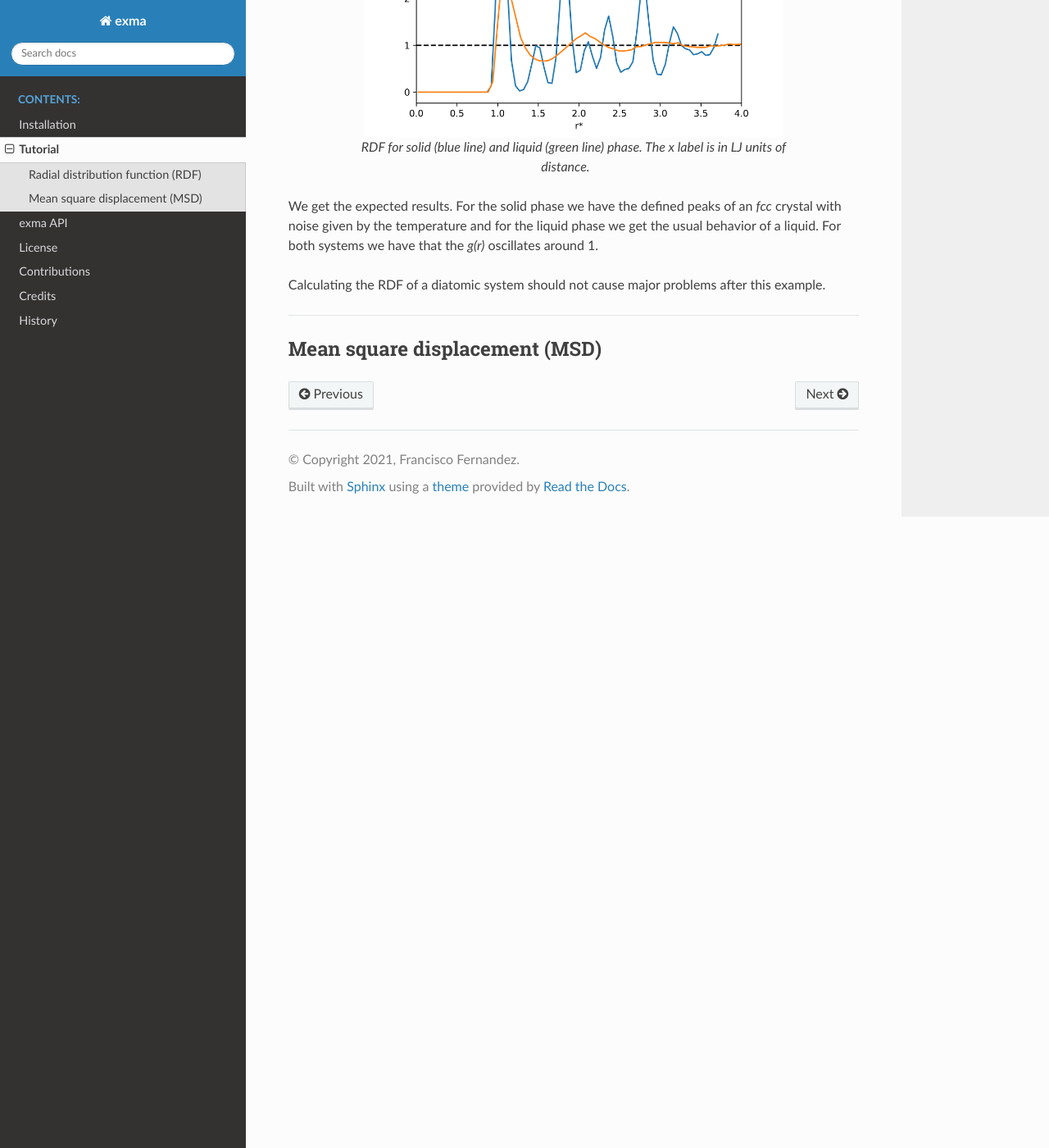
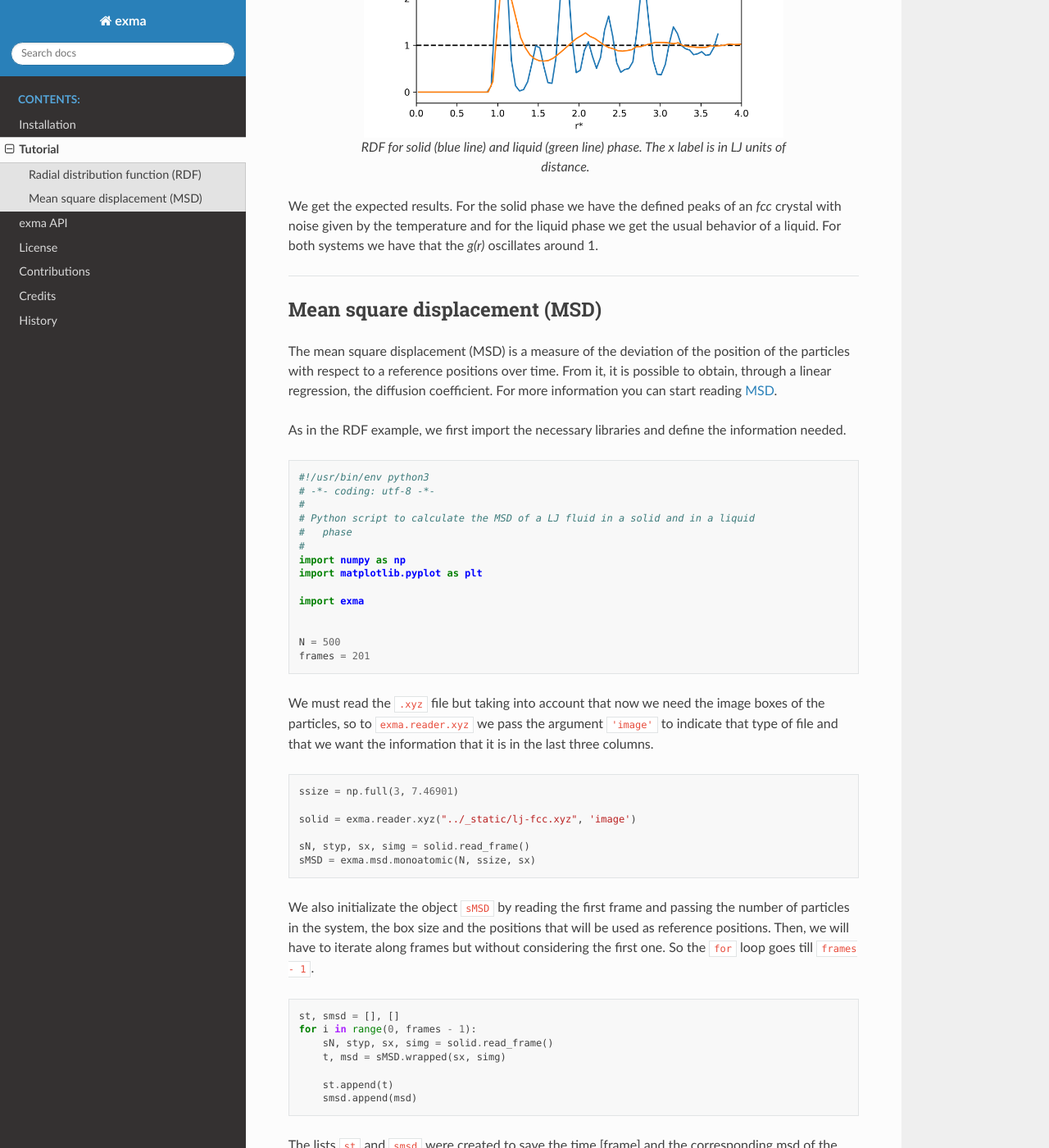
Before and after one commit to fernandezfran/exma, a Sphinx documentation site: the page built from docs/source/tutorial.rst, in a window 1280 px wide and 1400 px high, scrolled down 2523 px. Shown: the whole window at 82% size. Built offline with Sphinx 7.4.7 and the Read the Docs theme 2.0.0, drawn with Linux system fonts in a browser that asks for light colours; some of the changed text lies outside the part shown.

Commit message:
tutorial: MSD LJ example

```diff
--- /dev/null
+++ b/docs/source/_templates/msd.py
@@ -0,0 +1,65 @@
+#!/usr/bin/env python3
+# -*- coding: utf-8 -*-
+#
+# Python script to calculate the MSD of a LJ fluid in a solid and in a liquid
+#   phase
+#
+import numpy as np
+import matplotlib.pyplot as plt
+
+import exma
+
+
+# solid phase
+N = 500
+
+frames = 201
+ssize = np.full(3, 7.46901)
+
+solid = exma.reader.xyz("../_static/lj-fcc.xyz", 'image')
+
+sN, styp, sx, simg = solid.read_frame()
+sMSD = exma.msd.monoatomic(N, ssize, sx)
+
+st, smsd = [], []
+for i in range(0, frames - 1):
+    sN, styp, sx, simg = solid.read_frame()
+    t, msd = sMSD.wrapped(sx, simg)
+
+    st.append(t)
+    smsd.append(msd)
+
+solid.file_close()
+st = np.asarray(st)
+smsd = np.asarray(smsd)
+
+
+# solid phase
+frames = 201
+lsize = np.full(3, 8.54988)
+
+liquid = exma.reader.xyz("../_static/lj-liquid.xyz", 'image')
+
+lN, ltyp, lx, limg = liquid.read_frame()
+lMSD = exma.msd.monoatomic(N, lsize, lx)
+
+lt, lmsd = [], []
+for i in range(0, frames - 1):
+    lN, ltyp, lx, limg = liquid.read_frame()
+    t, msd = lMSD.wrapped(lx, limg)
+
+    lt.append(t)
+    lmsd.append(msd)
+
+liquid.file_close()
+lt = np.asarray(lt)
+lmsd = np.asarray(lmsd)
+
+# graphic
+plt.xlabel("frames")
+plt.ylabel("MSD")
+plt.plot(st, smsd, label='solid')
+plt.plot(lt, lmsd, label='liquid')
+plt.legend()
+plt.savefig('msd.png', dpi=600)
+plt.show()
--- a/docs/source/tutorial.rst
+++ b/docs/source/tutorial.rst
@@ -9,12 +11,11 @@ In this tutorial we will use *exma* to calculate some properties of a Lennard-Jo
 Radial distribution function (RDF)
 ----------------------------------
 
-The pair radial distribution function (RDF), *g(r)*, characterizes the local structure of a fluid, and describes the probability to find and atom in a shell at distance *r* from a reference atom. *exma* calculate this quantity as the ratio between the average density at distance *r* from the reference atom and the density at that same distance of an ideal gas. For more information you can start reading `rdf`_.
+The pair radial distribution function (RDF), *g(r)*, characterizes the local structure of a fluid, and describes the probability to find an atom in a shell at distance *r* from a reference atom. *exma* calculate this quantity as the ratio between the average density at distance *r* from the reference atom and the density at that same distance of an ideal gas. For more information you can start reading `rdf`_.
 
 .. _rdf: https://en.wikipedia.org/wiki/Radial_distribution_function
 
 First of all, we must import the necessary libraries at the beggining of the script in python.
-
 
 .. code-block:: python
 
@@ -33,7 +34,7 @@ Before starting we need some infomation: the number of particles, the number of
 
 .. code-block:: python
 
-    N=500
+    N = 500
     frames = 201
     ssize = np.full(3, 7.46901)
 
@@ -107,10 +108,113 @@ and get the following graph.
 
 We get the expected results. For the solid phase we have the defined peaks of an *fcc* crystal with noise given by the temperature and for the liquid phase we get the usual behavior of a liquid. For both systems we have that the *g(r)* oscillates around 1.
 
-Calculating the RDF of a diatomic system should not cause major problems after this example.
-
 ----------------------------------------------------------------------------------
 
 
 Mean square displacement (MSD)
 ------------------------------
+
+The mean square displacement (MSD) is a measure of the deviation of the position of the particles with respect to a reference positions over time. From it, it is possible to obtain, through a linear regression, the diffusion coefficient. For more information you can start reading `MSD`_.
+
+.. _MSD: https://en.wikipedia.org/wiki/Mean_squared_displacement
+
+As in the RDF example, we first import the necessary libraries and define the information needed.
+
+.. code-block:: python
+
+    #!/usr/bin/env python3
+    # -*- coding: utf-8 -*-
+    #
+    # Python script to calculate the MSD of a LJ fluid in a solid and in a liquid
+    #   phase
+    #
+    import numpy as np
+    import matplotlib.pyplot as plt
+
+    import exma
+
+
+    N = 500
+    frames = 201
+
+We must read the ``.xyz`` file but taking into account that now we need the image boxes of the particles, so to ``exma.reader.xyz`` we pass the argument ``'image'`` to indicate that type of file and that we want the information that it is in the last three columns.
+
+.. code-block:: python
+
+    ssize = np.full(3, 7.46901)
+
+    solid = exma.reader.xyz("../_static/lj-fcc.xyz", 'image')
+
+    sN, styp, sx, simg = solid.read_frame()
+    sMSD = exma.msd.monoatomic(N, ssize, sx)
+
+We also initializate the object ``sMSD`` by reading the first frame and passing the number of particles in the system, the box size and the positions that will be used as reference positions. Then, we will have to iterate along frames but without considering the first one. So the ``for`` loop goes till ``frames - 1``.
+
+.. code-block:: python
+
+    st, smsd = [], []
+    for i in range(0, frames - 1):
+        sN, styp, sx, simg = solid.read_frame()
+        t, msd = sMSD.wrapped(sx, simg)
+
+        st.append(t)
+        smsd.append(msd)
+
+The lists ``st`` and ``smsd`` were created to save the time [frame] and the corresponding msd of the actual frame. The data is obtained from using the function ``wrapped`` that has the actual positions and image box as arguments.
+
+When the loop finishes, we close the file and convert the lists to numpy arrays.
+
+.. code-block:: python
+
+    solid.file_close()
+    st = np.asarray(st)
+    smsd = np.asarray(smsd)
+
+The same can be done to the liquid phase.
+
+.. code-block:: python
+
+    lsize = np.full(3, 8.54988)
+
+    liquid = exma.reader.xyz("../_static/lj-liquid.xyz", 'image')
+
+    lN, ltyp, lx, limg = liquid.read_frame()
+    lMSD = exma.msd.monoatomic(N, lsize, lx)
+
+    lt, lmsd = [], []
+    for i in range(0, frames - 1):
+        lN, ltyp, lx, limg = liquid.read_frame()
+        t, msd = lMSD.wrapped(lx, limg)
+
+        lt.append(t)
+        lmsd.append(msd)
+
+    liquid.file_close()
+    lt = np.asarray(lt)
+    lmsd = np.asarray(lmsd)
+
+After the analysis is completed we can use ``matplotlib.pyplot``
+
+.. code-block:: python
+
+    plt.xlabel("frames")
+    plt.ylabel("MSD")
+    plt.plot(st, smsd, label='solid')
+    plt.plot(lt, lmsd, label='liquid')
+    plt.legend()
+    plt.savefig('msd.png', dpi=600)
+    plt.show()
+
+to get the following graph
+
+.. figure:: _templates/msd.png
+   :alt: MSD solid and liquid
+   :height: 768px
+   :width: 1024px
+   :scale: 50 %
+   :align: center
+   :figwidth: 80 %
+
+   MSD for solid (blue line) and liquid (green line) phase. The *x* label are the frames, to calculate the diffusion coefficient they must be transformed to time units.
+
+We get that the liquid phase is diffusing with the linear expected behaivor and the solid phase is not diffusing.
```
Also changed, not shown: other parts of docs/source/tutorial.rst (+3 -1 lines), docs/source/_templates/msd.png (added).
